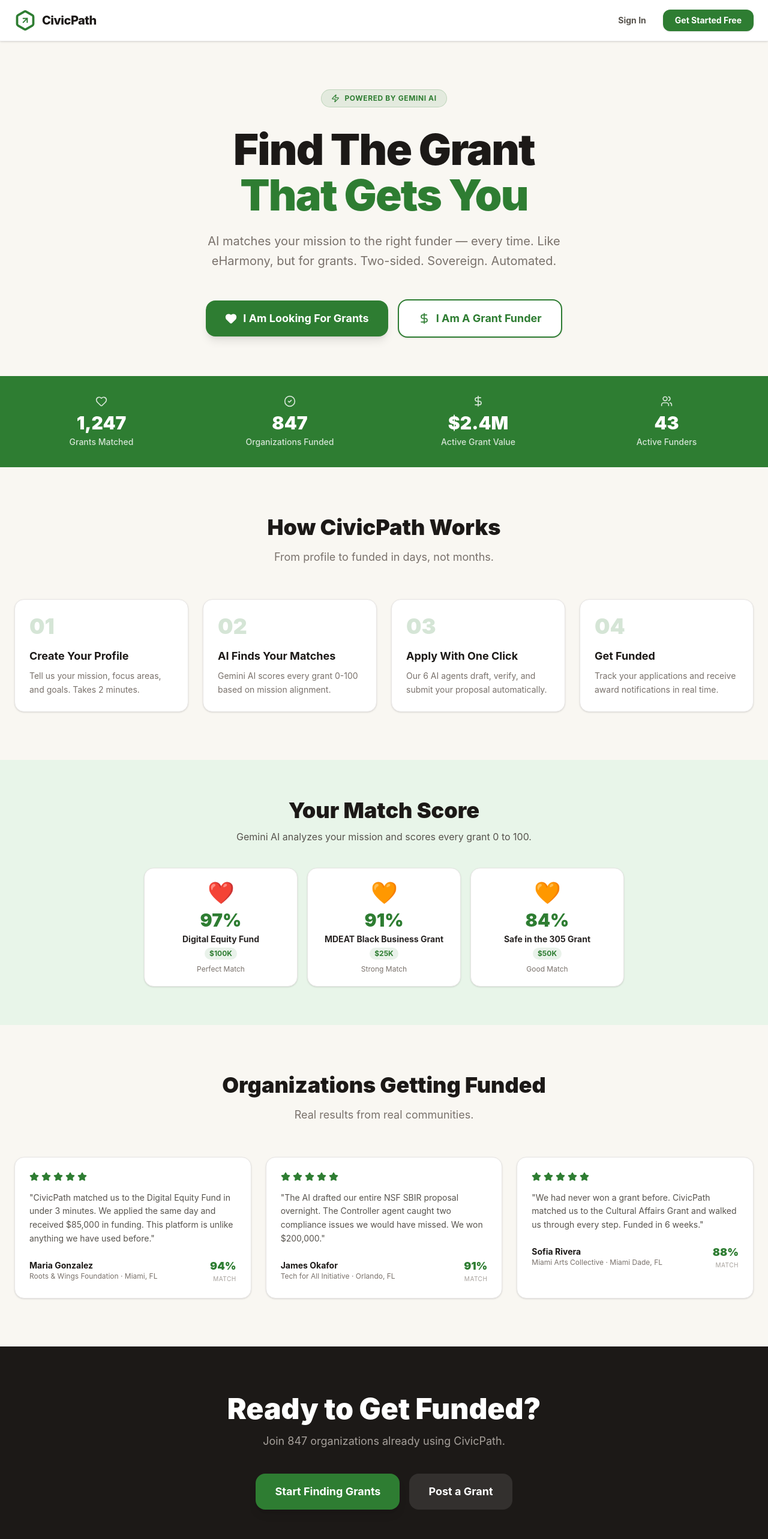
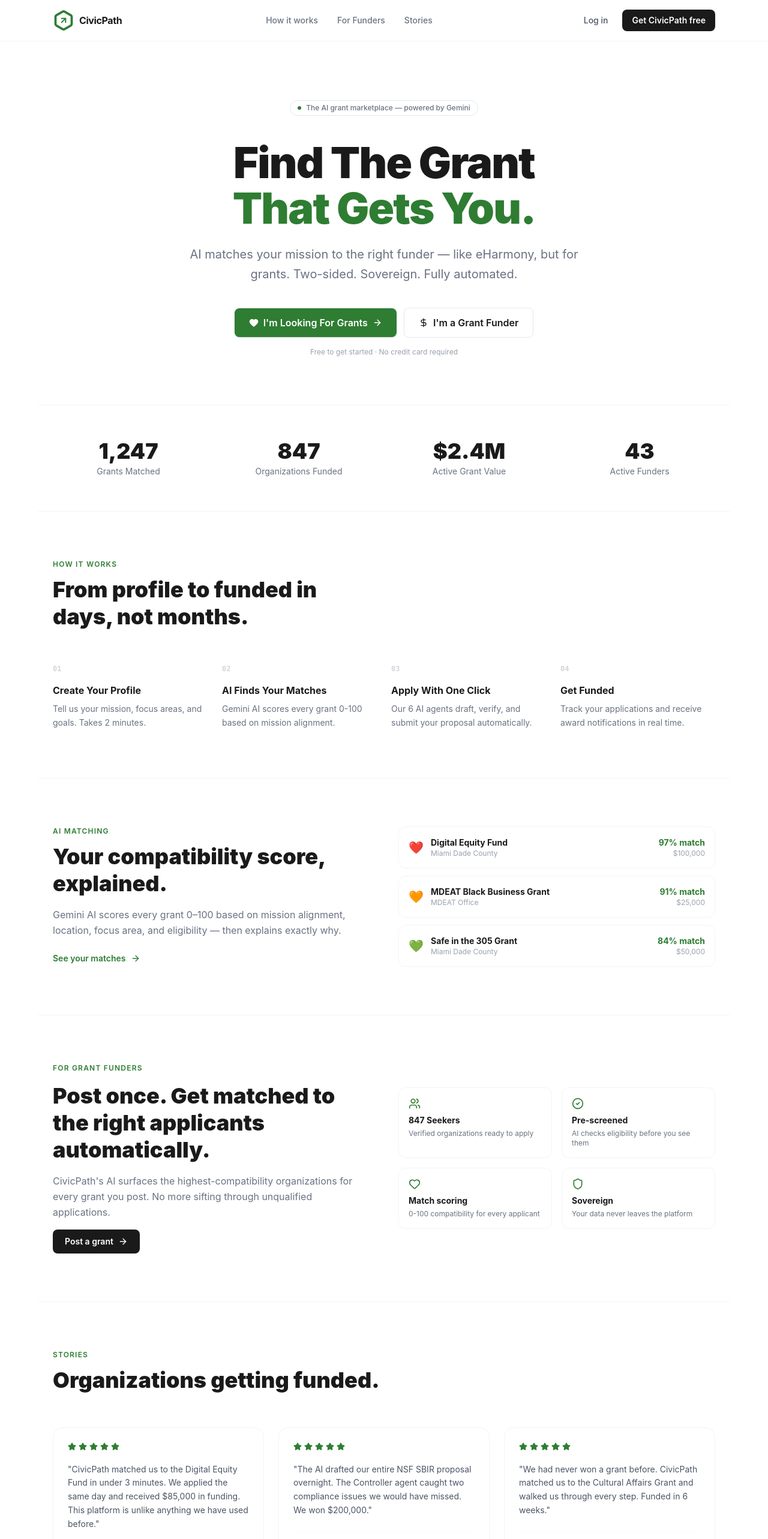
Before and after one commit to lalla-ai/civicpath, a React (Vite) app: page / in a window 1280 px wide. Shown: the top 2566 px of the page at 60% size. Built offline with nearby package versions, Linux system fonts and the light colour scheme; no server answers.

Commit message:
Step 2b: Notion-style landing page redesign
Co-Authored-By: Oz <oz-agent@warp.dev>

```diff
--- a/src/pages/LandingPage.tsx
+++ b/src/pages/LandingPage.tsx
@@ -1,5 +1,5 @@
 import { useNavigate } from 'react-router-dom';
-import { Hexagon, ArrowUpRight, Shield, CheckCircle2, Zap, Heart, Users, DollarSign, Star } from 'lucide-react';
+import { Hexagon, ArrowUpRight, Shield, CheckCircle2, Heart, Users, DollarSign, Star, ArrowRight } from 'lucide-react';
 
 const Logo = () => (
   <div className="relative inline-flex items-center justify-center w-9 h-9 text-[#2E7D32]">
@@ -50,131 +50,192 @@
   const navigate = useNavigate();
 
   return (
-    <div className="min-h-screen bg-[#F9F7F2] font-sans text-stone-900">
+    <div className="min-h-screen bg-white font-sans text-[#1A1A1A]">
+
       {/* NAV */}
-      <nav className="bg-white border-b border-stone-200 sticky top-0 z-20 shadow-sm">
-        <div className="max-w-7xl mx-auto px-6 py-4 flex items-center justify-between">
-          <div className="flex items-center space-x-2.5">
+      <nav className="border-b border-gray-100 sticky top-0 z-20 bg-white/95 backdrop-blur-sm">
+        <div className="max-w-6xl mx-auto px-6 py-4 flex items-center justify-between">
+          <div className="flex items-center space-x-2">
             <Logo />
-            <span className="text-xl font-[800] tracking-tight">CivicPath</span>
+            <span className="text-base font-bold tracking-tight">CivicPath</span>
+          </div>
+          <div className="hidden md:flex items-center space-x-8 text-sm text-gray-500 font-medium">
+            <a href="#how" className="hover:text-[#1A1A1A] transition-colors">How it works</a>
+            <a href="#funders" className="hover:text-[#1A1A1A] transition-colors">For Funders</a>
+            <a href="#testimonials" className="hover:text-[#1A1A1A] transition-colors">Stories</a>
           </div>
           <div className="flex items-center space-x-3">
-            <button onClick={() => navigate('/login?role=seeker')} className="text-sm font-bold text-stone-600 hover:text-[#2E7D32] transition-colors px-4 py-2">Sign In</button>
-            <button onClick={() => navigate('/login?role=seeker')} className="text-sm font-bold bg-[#2E7D32] text-white px-5 py-2 rounded-xl hover:bg-[#1B5E20] transition-colors shadow-sm">Get Started Free</button>
+            <button onClick={() => navigate('/login?role=seeker')} className="text-sm font-medium text-gray-600 hover:text-[#1A1A1A] transition-colors px-3 py-1.5">Log in</button>
+            <button onClick={() => navigate('/login?role=seeker')} className="text-sm font-semibold bg-[#1A1A1A] text-white px-4 py-2 rounded-lg hover:bg-black transition-colors">Get CivicPath free</button>
           </div>
         </div>
       </nav>
 
       {/* HERO */}
-      <section className="max-w-7xl mx-auto px-6 pt-20 pb-16 text-center">
-        <div className="inline-flex items-center space-x-2 bg-[#2E7D32]/10 border border-[#2E7D32]/20 rounded-full px-4 py-1.5 mb-8">
-          <Zap className="w-3.5 h-3.5 text-[#2E7D32]" />
-          <span className="text-xs font-bold text-[#2E7D32] uppercase tracking-wider">Powered by Gemini AI</span>
+      <section className="max-w-4xl mx-auto px-6 pt-24 pb-20 text-center">
+        <div className="inline-flex items-center space-x-2 border border-gray-200 rounded-full px-3 py-1 mb-10 text-xs font-medium text-gray-500">
+          <span className="w-1.5 h-1.5 bg-[#2E7D32] rounded-full"></span>
+          <span>The AI grant marketplace — powered by Gemini</span>
         </div>
-        <h1 className="text-6xl md:text-7xl font-[900] text-stone-900 mb-6 leading-[1.05] tracking-tight">
+        <h1 className="text-5xl md:text-7xl font-[900] text-[#1A1A1A] mb-6 leading-[1.05] tracking-tight">
           Find The Grant<br />
-          <span className="text-[#2E7D32]">That Gets You</span>
+          <span className="text-[#2E7D32]">That Gets You.</span>
         </h1>
-        <p className="text-xl text-stone-500 max-w-2xl mx-auto mb-12 leading-relaxed">
-          AI matches your mission to the right funder — every time.
-          Like eHarmony, but for grants. Two-sided. Sovereign. Automated.
+        <p className="text-lg md:text-xl text-gray-500 max-w-2xl mx-auto mb-10 leading-relaxed">
+          AI matches your mission to the right funder — like eHarmony, but for grants.
+          Two-sided. Sovereign. Fully automated.
         </p>
-        <div className="flex flex-col sm:flex-row items-center justify-center gap-4">
+        <div className="flex flex-col sm:flex-row items-center justify-center gap-3">
           <button
             onClick={() => navigate('/login?role=seeker')}
-            className="w-full sm:w-auto flex items-center justify-center gap-2.5 px-8 py-4 bg-[#2E7D32] hover:bg-[#1B5E20] text-white font-bold text-lg rounded-2xl shadow-lg hover:shadow-xl transition-all active:scale-[0.98]"
+            className="w-full sm:w-auto flex items-center justify-center gap-2 px-6 py-3 bg-[#2E7D32] hover:bg-[#1B5E20] text-white font-semibold rounded-lg transition-all shadow-sm"
           >
-            <Heart className="w-5 h-5 fill-current" />
-            I Am Looking For Grants
+            <Heart className="w-4 h-4 fill-current" />
+            I'm Looking For Grants
+            <ArrowRight className="w-4 h-4" />
           </button>
           <button
             onClick={() => navigate('/login?role=funder')}
-            className="w-full sm:w-auto flex items-center justify-center gap-2.5 px-8 py-4 bg-white border-2 border-[#2E7D32] text-[#2E7D32] font-bold text-lg rounded-2xl shadow-sm hover:bg-[#2E7D32]/5 transition-all active:scale-[0.98]"
+            className="w-full sm:w-auto flex items-center justify-center gap-2 px-6 py-3 bg-white border border-gray-200 text-[#1A1A1A] font-semibold rounded-lg hover:bg-gray-50 transition-all"
           >
-            <DollarSign className="w-5 h-5" />
-            I Am A Grant Funder
+            <DollarSign className="w-4 h-4" />
+            I'm a Grant Funder
           </button>
+        </div>
+        <p className="text-xs text-gray-400 mt-4">Free to get started · No credit card required</p>
+      </section>
+
+      {/* DIVIDER */}
+      <div className="border-t border-gray-100 max-w-6xl mx-auto" />
+
+      {/* STATS */}
+      <section className="max-w-6xl mx-auto px-6 py-14">
+        <div className="grid grid-cols-2 md:grid-cols-4 gap-8">
+          {stats.map((s, i) => (
+            <div key={i} className="text-center">
+              <div className="text-4xl font-[900] text-[#1A1A1A] mb-1">{s.value}</div>
+              <div className="text-sm text-gray-500">{s.label}</div>
+            </div>
+          ))}
         </div>
       </section>
 
-      {/* STATS BAR */}
-      <section className="bg-[#2E7D32] py-8">
-        <div className="max-w-7xl mx-auto px-6">
-          <div className="grid grid-cols-2 md:grid-cols-4 gap-6">
-            {stats.map((s, i) => (
-              <div key={i} className="text-center text-white">
-                <div className="flex justify-center mb-2 opacity-80">{s.icon}</div>
-                <div className="text-3xl font-[900] mb-1">{s.value}</div>
-                <div className="text-sm font-medium opacity-80">{s.label}</div>
+      {/* DIVIDER */}
+      <div className="border-t border-gray-100 max-w-6xl mx-auto" />
+
+      {/* HOW IT WORKS */}
+      <section id="how" className="max-w-6xl mx-auto px-6 py-20">
+        <div className="mb-14">
+          <p className="text-xs font-semibold text-[#2E7D32] uppercase tracking-widest mb-3">How it works</p>
+          <h2 className="text-4xl font-[900] text-[#1A1A1A] max-w-lg leading-tight">From profile to funded in days, not months.</h2>
+        </div>
+        <div className="grid grid-cols-1 md:grid-cols-2 lg:grid-cols-4 gap-6">
+          {steps.map((s, i) => (
+            <div key={i} className="group">
+              <div className="text-xs font-bold text-gray-300 mb-4 font-mono">{s.n}</div>
+              <h3 className="text-base font-bold text-[#1A1A1A] mb-2">{s.title}</h3>
+              <p className="text-sm text-gray-500 leading-relaxed">{s.desc}</p>
+              {i < steps.length - 1 && (
+                <div className="hidden lg:block absolute" />
+              )}
+            </div>
+          ))}
+        </div>
+      </section>
+
+      {/* DIVIDER */}
+      <div className="border-t border-gray-100 max-w-6xl mx-auto" />
+
+      {/* MATCH PREVIEW */}
+      <section className="max-w-6xl mx-auto px-6 py-20">
+        <div className="flex flex-col md:flex-row items-start justify-between gap-12">
+          <div className="md:w-1/2">
+            <p className="text-xs font-semibold text-[#2E7D32] uppercase tracking-widest mb-3">AI Matching</p>
+            <h2 className="text-4xl font-[900] text-[#1A1A1A] leading-tight mb-4">Your compatibility score, explained.</h2>
+            <p className="text-gray-500 leading-relaxed mb-6">Gemini AI scores every grant 0–100 based on mission alignment, location, focus area, and eligibility — then explains exactly why.</p>
+            <button onClick={() => navigate('/login?role=seeker')} className="flex items-center gap-2 text-sm font-semibold text-[#2E7D32] hover:underline">
+              See your matches <ArrowRight className="w-4 h-4" />
+            </button>
+          </div>
+          <div className="md:w-1/2 space-y-3">
+            {[
+              { score: 97, grant: 'Digital Equity Fund', funder: 'Miami Dade County', amount: '$100,000', heart: '❤️' },
+              { score: 91, grant: 'MDEAT Black Business Grant', funder: 'MDEAT Office', amount: '$25,000', heart: '🧡' },
+              { score: 84, grant: 'Safe in the 305 Grant', funder: 'Miami Dade County', amount: '$50,000', heart: '💚' },
+            ].map((m, i) => (
+              <div key={i} className="flex items-center justify-between p-4 border border-gray-100 rounded-xl hover:border-gray-200 hover:shadow-sm transition-all">
+                <div className="flex items-center gap-3">
+                  <span className="text-xl">{m.heart}</span>
+                  <div>
+                    <div className="text-sm font-bold text-[#1A1A1A]">{m.grant}</div>
+                    <div className="text-xs text-gray-400">{m.funder}</div>
+                  </div>
+                </div>
+                <div className="text-right">
+                  <div className="text-sm font-bold text-[#2E7D32]">{m.score}% match</div>
+                  <div className="text-xs text-gray-400">{m.amount}</div>
+                </div>
               </div>
             ))}
           </div>
         </div>
       </section>
 
-      {/* HOW IT WORKS */}
-      <section className="max-w-7xl mx-auto px-6 py-20">
-        <div className="text-center mb-14">
-          <h2 className="text-4xl font-[900] text-stone-900 mb-4">How CivicPath Works</h2>
-          <p className="text-stone-500 text-lg max-w-xl mx-auto">From profile to funded in days, not months.</p>
-        </div>
-        <div className="grid grid-cols-1 md:grid-cols-2 lg:grid-cols-4 gap-6">
-          {steps.map((s, i) => (
-            <div key={i} className="bg-white rounded-2xl p-6 border border-stone-200 shadow-sm hover:shadow-md hover:-translate-y-0.5 transition-all">
-              <div className="text-4xl font-[900] text-[#2E7D32]/20 mb-4">{s.n}</div>
-              <h3 className="text-lg font-bold text-stone-900 mb-2">{s.title}</h3>
-              <p className="text-sm text-stone-500 leading-relaxed">{s.desc}</p>
-            </div>
-          ))}
-        </div>
-      </section>
+      {/* DIVIDER */}
+      <div className="border-t border-gray-100 max-w-6xl mx-auto" />
 
-      {/* MATCH PREVIEW */}
-      <section className="bg-[#E8F5E9] py-16">
-        <div className="max-w-7xl mx-auto px-6">
-          <div className="text-center mb-10">
-            <h2 className="text-4xl font-[900] text-stone-900 mb-3">Your Match Score</h2>
-            <p className="text-stone-600">Gemini AI analyzes your mission and scores every grant 0 to 100.</p>
+      {/* FOR FUNDERS */}
+      <section id="funders" className="max-w-6xl mx-auto px-6 py-20">
+        <div className="flex flex-col md:flex-row items-center gap-12">
+          <div className="md:w-1/2 space-y-4">
+            <p className="text-xs font-semibold text-[#2E7D32] uppercase tracking-widest">For Grant Funders</p>
+            <h2 className="text-4xl font-[900] text-[#1A1A1A] leading-tight">Post once. Get matched to the right applicants automatically.</h2>
+            <p className="text-gray-500 leading-relaxed">CivicPath's AI surfaces the highest-compatibility organizations for every grant you post. No more sifting through unqualified applications.</p>
+            <button onClick={() => navigate('/login?role=funder')} className="flex items-center gap-2 px-5 py-2.5 bg-[#1A1A1A] text-white text-sm font-semibold rounded-lg hover:bg-black transition-colors">
+              Post a grant <ArrowRight className="w-4 h-4" />
+            </button>
           </div>
-          <div className="flex flex-wrap justify-center gap-4">
+          <div className="md:w-1/2 grid grid-cols-2 gap-4">
             {[
-              { score: 97, grant: 'Digital Equity Fund', amount: '$100K', match: 'Perfect Match' },
-              { score: 91, grant: 'MDEAT Black Business Grant', amount: '$25K', match: 'Strong Match' },
-              { score: 84, grant: 'Safe in the 305 Grant', amount: '$50K', match: 'Good Match' },
-            ].map((m, i) => (
-              <div key={i} className="bg-white rounded-2xl p-5 border border-stone-200 shadow-sm w-64 flex flex-col items-center text-center hover:shadow-md transition-all">
-                <div className={`text-4xl mb-2`}>{m.score >= 94 ? '❤️' : m.score >= 80 ? '🧡' : '💚'}</div>
-                <div className="text-3xl font-[900] text-[#2E7D32] mb-1">{m.score}%</div>
-                <div className="text-sm font-bold text-stone-800 mb-1">{m.grant}</div>
-                <div className="text-xs font-bold text-[#2E7D32] bg-[#2E7D32]/10 px-2 py-0.5 rounded-full mb-2">{m.amount}</div>
-                <div className="text-xs text-stone-500">{m.match}</div>
+              { icon: <Users className="w-5 h-5" />, title: '847 Seekers', desc: 'Verified organizations ready to apply' },
+              { icon: <CheckCircle2 className="w-5 h-5" />, title: 'Pre-screened', desc: 'AI checks eligibility before you see them' },
+              { icon: <Heart className="w-5 h-5" />, title: 'Match scoring', desc: '0-100 compatibility for every applicant' },
+              { icon: <Shield className="w-5 h-5" />, title: 'Sovereign', desc: 'Your data never leaves the platform' },
+            ].map((f, i) => (
+              <div key={i} className="p-4 border border-gray-100 rounded-xl">
+                <div className="text-[#2E7D32] mb-2">{f.icon}</div>
+                <div className="text-sm font-bold text-[#1A1A1A] mb-1">{f.title}</div>
+                <div className="text-xs text-gray-500">{f.desc}</div>
               </div>
             ))}
           </div>
         </div>
       </section>
 
+      {/* DIVIDER */}
+      <div className="border-t border-gray-100 max-w-6xl mx-auto" />
+
       {/* TESTIMONIALS */}
-      <section className="max-w-7xl mx-auto px-6 py-20">
-        <div className="text-center mb-14">
-          <h2 className="text-4xl font-[900] text-stone-900 mb-4">Organizations Getting Funded</h2>
-          <p className="text-stone-500 text-lg">Real results from real communities.</p>
+      <section id="testimonials" className="max-w-6xl mx-auto px-6 py-20">
+        <div className="mb-14">
+          <p className="text-xs font-semibold text-[#2E7D32] uppercase tracking-widest mb-3">Stories</p>
+          <h2 className="text-4xl font-[900] text-[#1A1A1A] leading-tight">Organizations getting funded.</h2>
         </div>
         <div className="grid grid-cols-1 md:grid-cols-3 gap-6">
           {testimonials.map((t, i) => (
-            <div key={i} className="bg-white rounded-2xl p-6 border border-stone-200 shadow-sm hover:shadow-md hover:-translate-y-0.5 transition-all">
-              <div className="flex items-center space-x-1 mb-4">
-                {[...Array(5)].map((_, j) => <Star key={j} className="w-4 h-4 fill-[#2E7D32] text-[#2E7D32]" />)}
+            <div key={i} className="border border-gray-100 rounded-2xl p-6 hover:border-gray-200 hover:shadow-sm transition-all">
+              <div className="flex items-center space-x-1 mb-5">
+                {[...Array(5)].map((_, j) => <Star key={j} className="w-3.5 h-3.5 fill-[#2E7D32] text-[#2E7D32]" />)}
               </div>
-              <p className="text-stone-600 text-sm leading-relaxed mb-5">"{t.text}"</p>
-              <div className="flex items-center justify-between">
+              <p className="text-gray-600 text-sm leading-relaxed mb-6">"{t.text}"</p>
+              <div className="flex items-center justify-between pt-4 border-t border-gray-50">
                 <div>
-                  <div className="font-bold text-stone-900 text-sm">{t.name}</div>
-                  <div className="text-xs text-stone-500">{t.org} · {t.location}</div>
+                  <div className="font-semibold text-[#1A1A1A] text-sm">{t.name}</div>
+                  <div className="text-xs text-gray-400">{t.org} · {t.location}</div>
                 </div>
                 <div className="text-right">
-                  <div className="text-lg font-[900] text-[#2E7D32]">{t.score}%</div>
-                  <div className="text-[10px] text-stone-400 uppercase tracking-wider">match</div>
+                  <div className="text-base font-[900] text-[#2E7D32]">{t.score}%</div>
+                  <div className="text-[10px] text-gray-400 uppercase tracking-wider">match</div>
                 </div>
               </div>
             </div>
@@ -183,37 +244,34 @@
       </section>
 
       {/* FINAL CTA */}
-      <section className="bg-stone-900 py-20">
-        <div className="max-w-4xl mx-auto px-6 text-center">
-          <h2 className="text-5xl font-[900] text-white mb-4">Ready to Get Funded?</h2>
-          <p className="text-stone-400 text-lg mb-10">Join 847 organizations already using CivicPath.</p>
-          <div className="flex flex-col sm:flex-row items-center justify-center gap-4">
-            <button onClick={() => navigate('/login?role=seeker')} className="w-full sm:w-auto px-8 py-4 bg-[#2E7D32] hover:bg-[#1B5E20] text-white font-bold text-lg rounded-2xl shadow-lg transition-all">
-              Start Finding Grants
+      <section className="border-t border-gray-100">
+        <div className="max-w-6xl mx-auto px-6 py-24 text-center">
+          <h2 className="text-5xl font-[900] text-[#1A1A1A] mb-4 leading-tight">Start finding grants today.</h2>
+          <p className="text-gray-500 text-lg mb-10">Free to join. No credit card. Takes 2 minutes.</p>
+          <div className="flex flex-col sm:flex-row items-center justify-center gap-3">
+            <button onClick={() => navigate('/login?role=seeker')} className="px-8 py-3.5 bg-[#2E7D32] hover:bg-[#1B5E20] text-white font-semibold rounded-lg transition-all shadow-sm">
+              Get started free
             </button>
-            <button onClick={() => navigate('/login?role=funder')} className="w-full sm:w-auto px-8 py-4 bg-white/10 hover:bg-white/20 text-white font-bold text-lg rounded-2xl transition-all">
-              Post a Grant
+            <button onClick={() => navigate('/login?role=funder')} className="px-8 py-3.5 bg-white border border-gray-200 text-[#1A1A1A] font-semibold rounded-lg hover:bg-gray-50 transition-all">
+              Post a grant
             </button>
           </div>
         </div>
       </section>
 
       {/* FOOTER */}
-      <footer className="bg-white border-t border-stone-200 py-8">
-        <div className="max-w-7xl mx-auto px-6 flex flex-col md:flex-row items-center justify-between gap-4">
+      <footer className="border-t border-gray-100 py-8">
+        <div className="max-w-6xl mx-auto px-6 flex flex-col md:flex-row items-center justify-between gap-4">
           <div className="flex items-center space-x-2">
             <Logo />
-            <span className="font-bold text-stone-700">CivicPath</span>
-            <span className="text-stone-400 text-sm">· Your community. Funded.</span>
+            <span className="font-semibold text-sm">CivicPath</span>
+            <span className="text-gray-400 text-sm">· Your community. Funded.</span>
           </div>
-          <div className="flex items-center space-x-2 border border-[#2E7D32]/30 bg-[#2E7D32]/5 rounded-xl px-4 py-2">
-            <Shield className="w-4 h-4 text-[#2E7D32]" />
-            <div className="text-xs">
-              <div className="font-bold text-[#2E7D32]">Sovereign Infrastructure</div>
-              <div className="text-stone-500">Your data never leaves this platform · Hardware isolated · Built for government</div>
-            </div>
+          <div className="flex items-center space-x-2 border border-gray-100 rounded-lg px-3 py-1.5">
+            <Shield className="w-3.5 h-3.5 text-[#2E7D32]" />
+            <span className="text-xs text-gray-500"><span className="font-semibold text-[#1A1A1A]">Sovereign Infrastructure</span> · Data never leaves this platform · Hardware isolated</span>
           </div>
-          <div className="text-xs text-stone-400">© 2026 CivicPath. All rights reserved.</div>
+          <div className="text-xs text-gray-400">© 2026 CivicPath</div>
         </div>
       </footer>
     </div>
```
